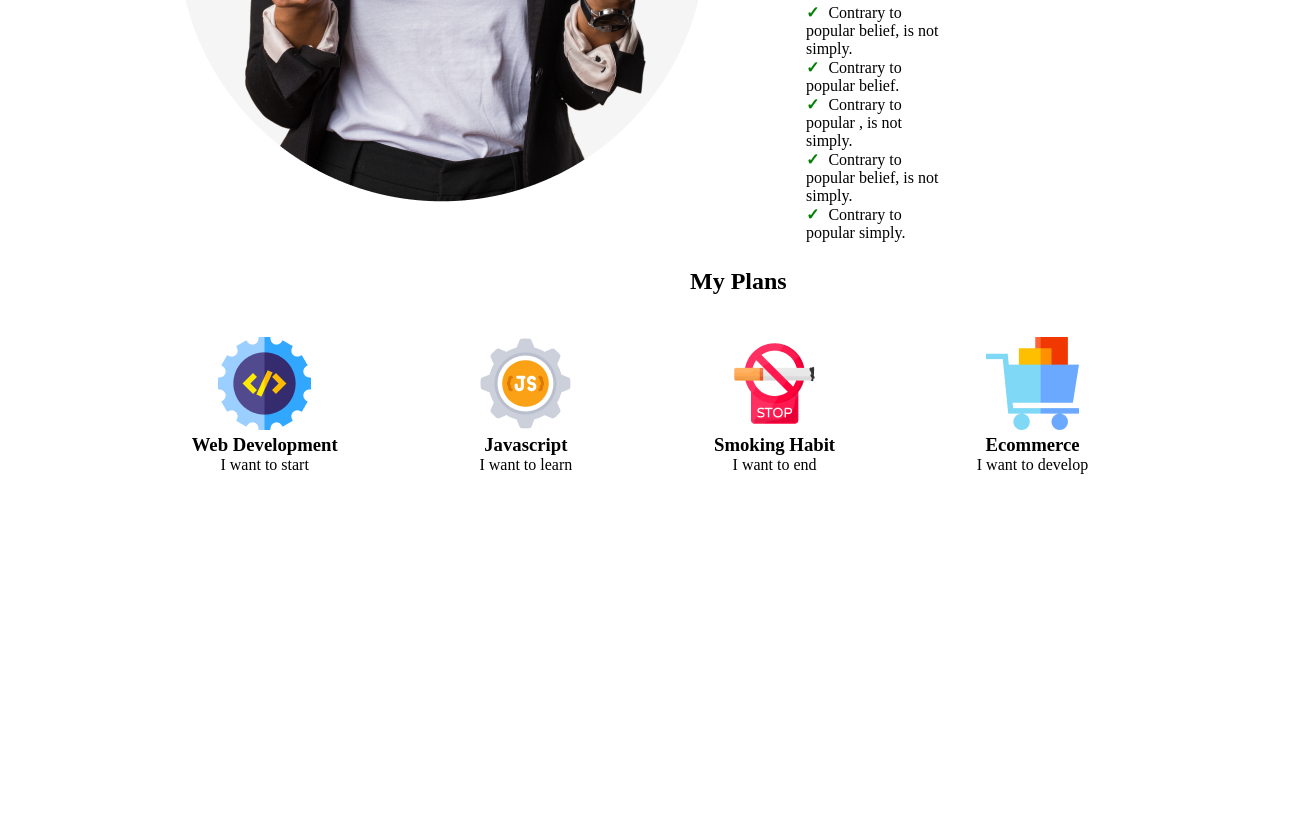
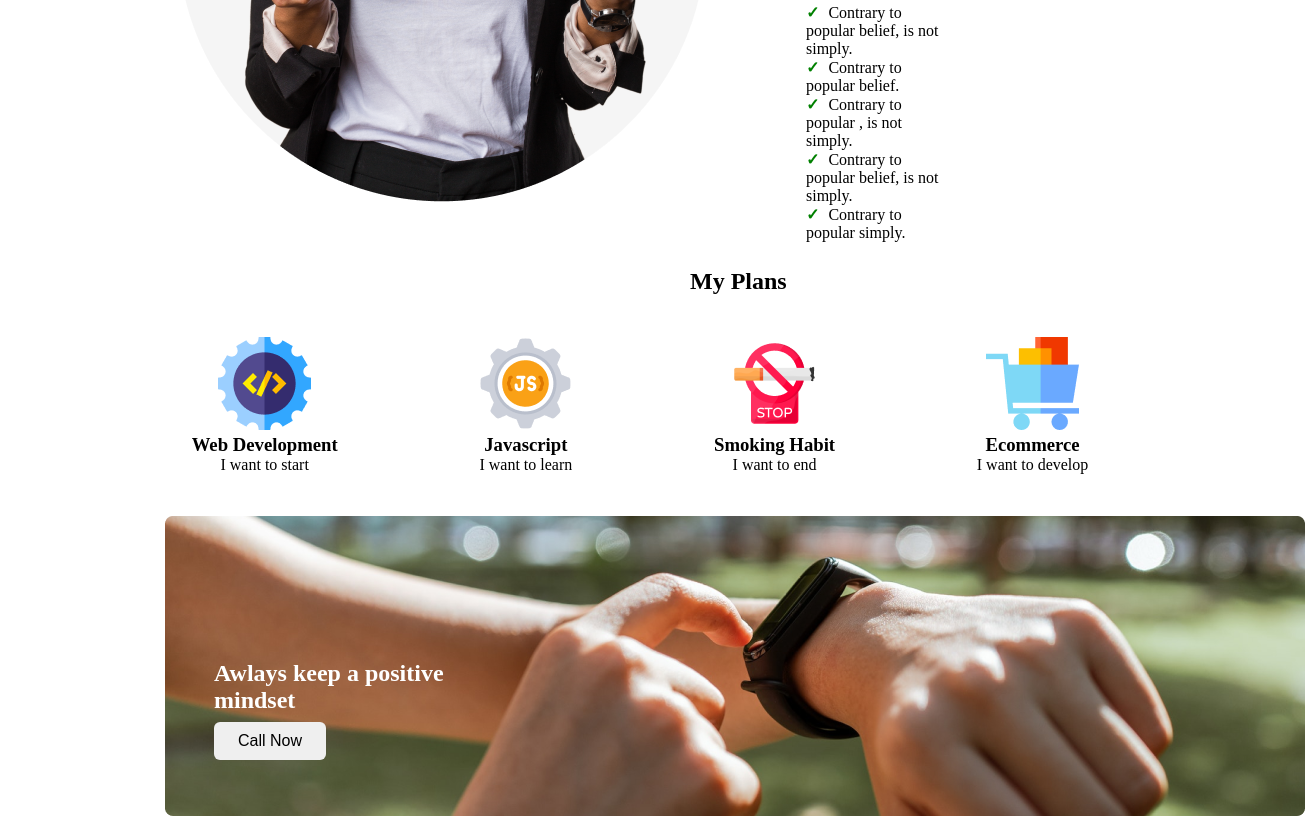
Before and after one commit to HasanBakar/New___year___new____reformation____with___myself, a plain HTML site: page index.html in a window 1280 px wide. Shown: the part 1192-2012 px from the top of the page, 1305 px wide, since content can reach past the window. Before the commit the page ends 1666 px from the top, so only its background shows below. Drawn offline with Linux system fonts and the light colour scheme.

Commit message:
watch section completed

```diff
--- a/index.html
+++ b/index.html
@@ -89,6 +89,17 @@
                      My plan section end
         ----------------------------------------------->
 
+        <section class="watch___section">
+            <div class="watch_image_section">
+                <img src="./images/watch.png" alt="watch image">
+                <div class="watch_image_text">
+                    <h2>Awlays keep a positive</h2>
+                    <h2>mindset</h2>
+                    <button id="call_now">Call Now</button>
+                </div>
+            </div>
+        </section>
+
     </main>
     <footer>
 
--- a/styles/style.css
+++ b/styles/style.css
@@ -78,3 +78,28 @@ main {
     right: 50px;
     margin-bottom: 30px;
 }
+
+.watch___section {
+    position: absolute;
+    top: 1037px;
+    left: 165px;
+}
+
+.watch_image_section {
+    position: relative;
+}
+
+.watch_image_text {
+    position: absolute;
+    left: 49px;
+    bottom: 60px;
+    color: white;
+}
+
+#call_now {
+    padding: 10px 24px;
+    margin-top: 8px;
+    font-size: medium;
+    border-radius: 6px;
+    border: none;
+}
```
